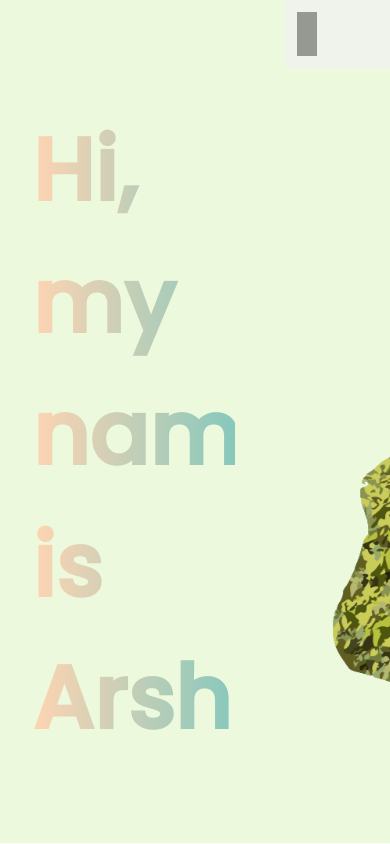
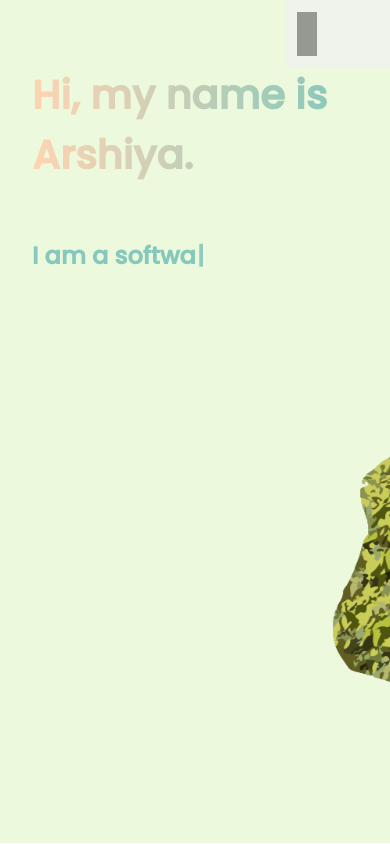
Before and after one commit to arshiya-k/arshiya-k.github.io, a Next.js app: page / in a window 390 px wide. Shown: the top 844 px of the page. Built offline with nearby package versions, Linux system fonts and the light colour scheme.

Commit message:
made intro page responsive

```diff
--- a/src/styles/index.css
+++ b/src/styles/index.css
@@ -25,6 +25,33 @@ h1 {
   -webkit-background-clip: text;
 
 }
+
+.Typewriter {
+  font-size: 1.8em;
+  color: #86C8BC;
+}
+@media only screen and (max-width: 768px) {
+  .introduction {
+    font-size: 3em;
+    width: 100%;
+  }
+
+  .Typewriter {
+    font-size: 1.2em;
+  }
+}
+
+@media only screen and (max-width: 480px) {
+  .introduction {
+    font-size: 2.5em;
+    width: 100%;
+  }
+
+  .Typewriter {
+    font-size: 1em;
+  }
+}
+
 .image {
     position: relative;
     height: 100vh;
@@ -72,10 +99,7 @@ h1 {
   color: #37667E;
 
 }
-.Typewriter {
-  font-size: 1.8em;
-  color: #86C8BC;
-}
+
 .content h1 {
     margin-bottom: 0.5em;
   }
```
